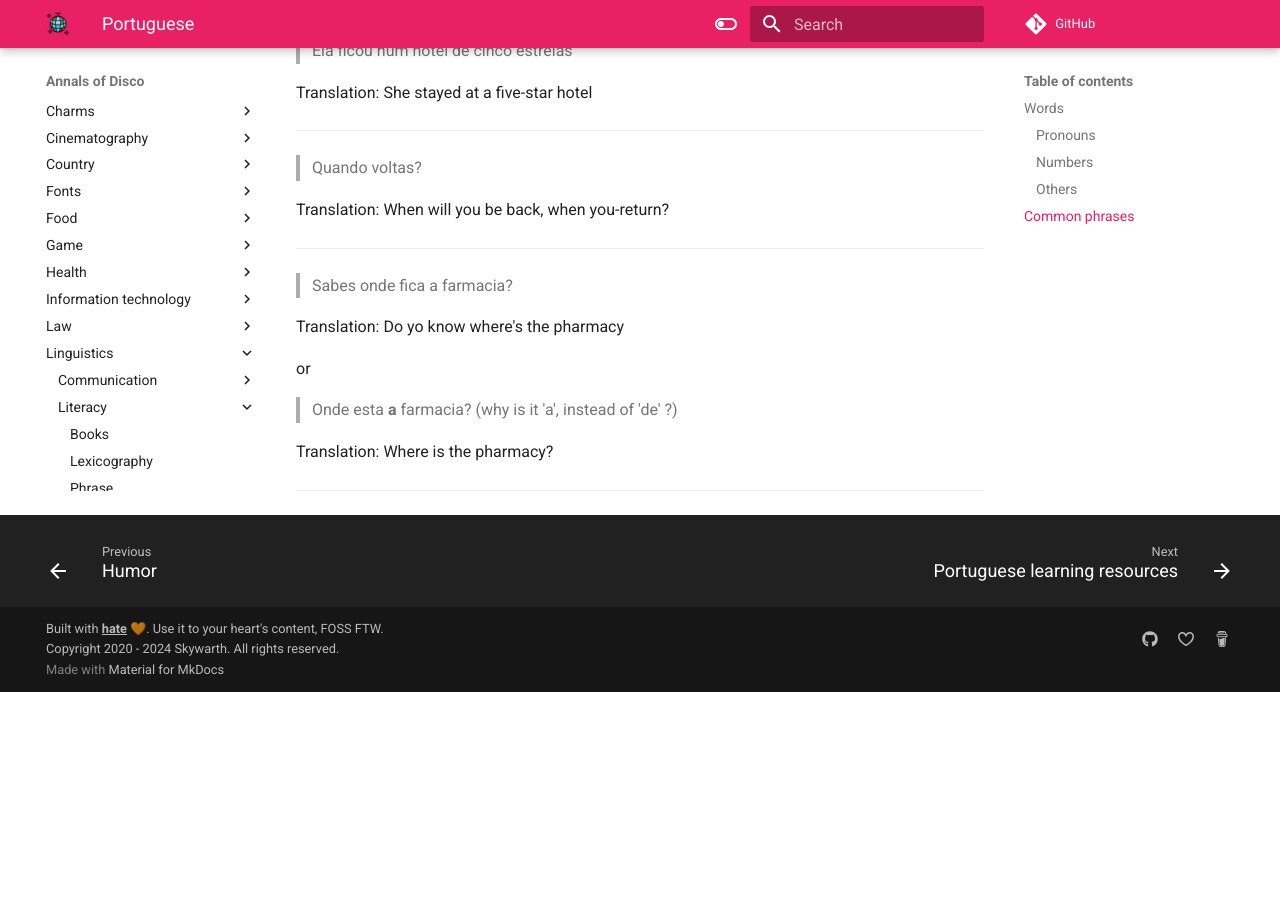
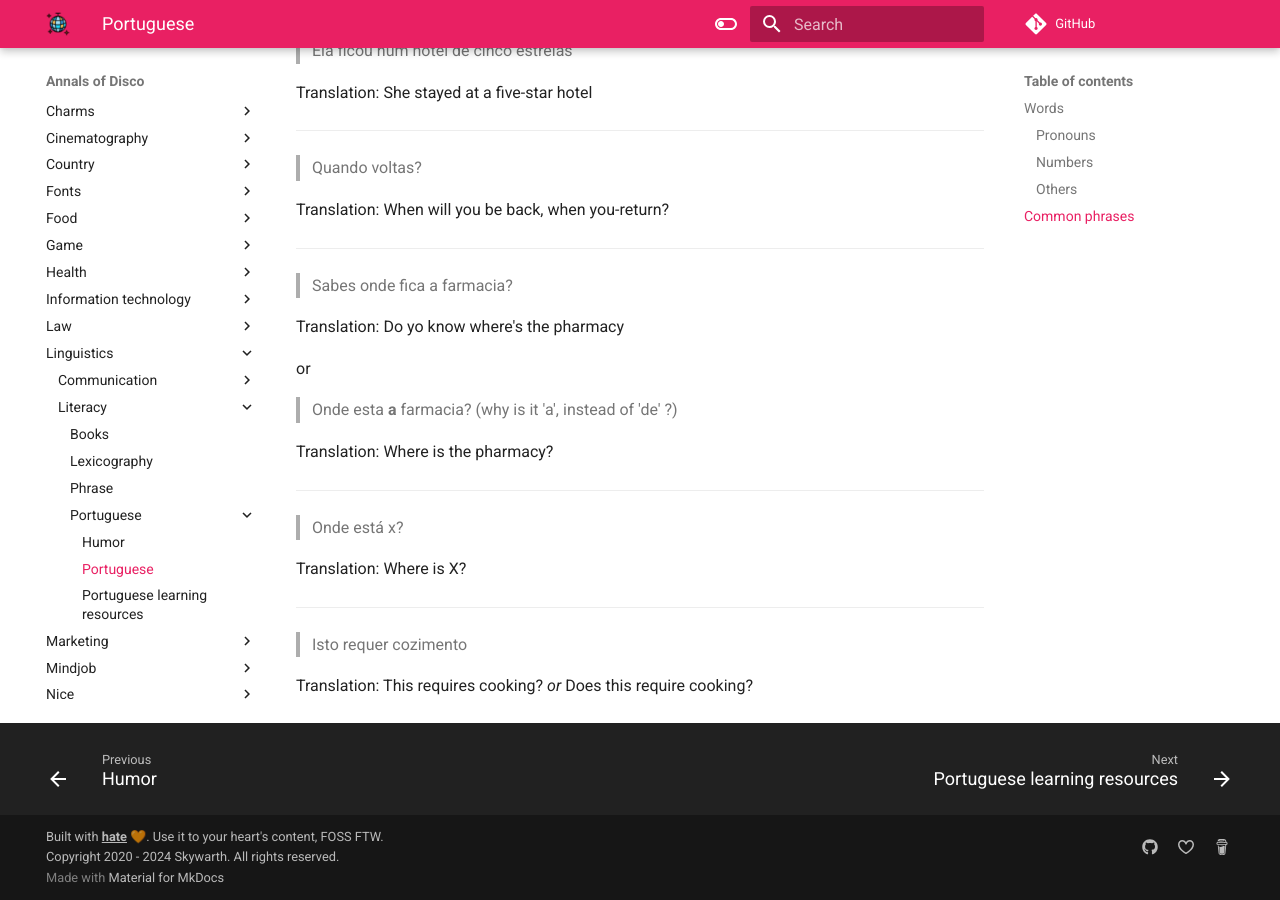
Before and after one commit to skywarth/annals-of-disco, an MkDocs documentation site: the page built from docs/linguistics/literacy/portuguese/learning.md, in a window 1280 px wide and 900 px high, scrolled down 6031 px. Built offline with MkDocs 1.6.1 and Material for MkDocs 9.7.7, drawn with Linux system fonts in a browser that asks for light colours; comment, search, counter and statistics services are not loaded; before the commit the page ends 6723 px from its top, so only the background shows below that.

Commit message:
20241015 11:21:04 PM

```diff
--- a/docs/linguistics/literacy/portuguese/learning.md
+++ b/docs/linguistics/literacy/portuguese/learning.md
@@ -300,3 +300,13 @@
 Translation: Where is the pharmacy?
 
 ---
+
+> Onde está x?
+
+Translation: Where is X?
+
+---
+
+> Isto requer cozimento
+
+Translation: This requires cooking? *or* Does this require cooking?
```
Also changed, not shown: docs/cinematography/tv-show.md (+1 -1 lines).
